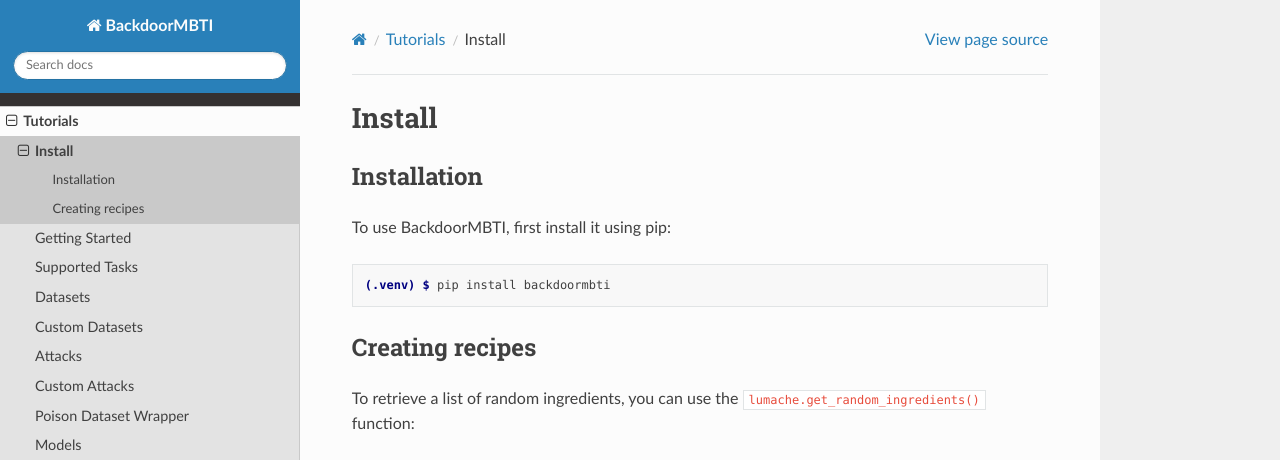
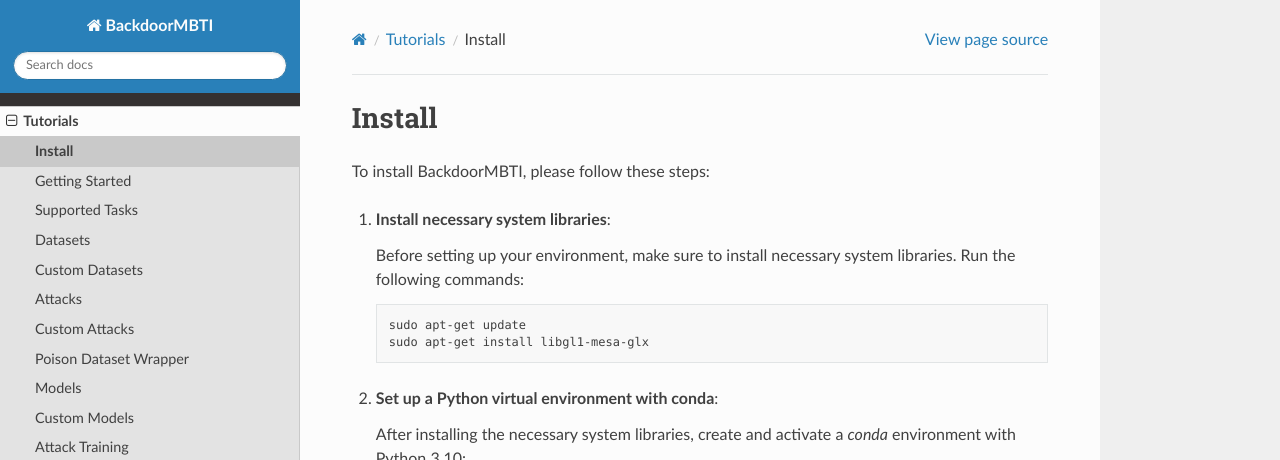
Before and after one commit to odymit/BackdoorMBTI-docs, a Sphinx documentation site: the page built from docs/source/tutorials/install.rst, in a window 1280 px wide and 1095 px high. Shown: the top 460 px of the window. Built offline with Sphinx 7.4.7 and the Read the Docs theme 3.1.0, drawn with Linux system fonts in a browser that asks for light colours; some of the changed text lies outside the part shown; grey boxes are pictures that could not be loaded.

Commit message:
提交update

```diff
--- a/docs/source/tutorials/install.rst
+++ b/docs/source/tutorials/install.rst
@@ -1,33 +1,42 @@
+.. _install:
+
 Install
-=====
+=======
 
-.. _installation:
+To install BackdoorMBTI, please follow these steps:
 
-Installation
-------------
+1. **Install necessary system libraries**:
 
-To use BackdoorMBTI, first install it using pip:
+   Before setting up your environment, make sure to install necessary system libraries. Run the following commands:
 
-.. code-block:: console
+   .. code-block:: bash
 
-   (.venv) $ pip install backdoormbti
+      sudo apt-get update
+      sudo apt-get install libgl1-mesa-glx
 
-Creating recipes
-----------------
+2. **Set up a Python virtual environment with conda**:
 
-To retrieve a list of random ingredients,
-you can use the ``lumache.get_random_ingredients()`` function:
+   After installing the necessary system libraries, create and activate a `conda` environment with Python 3.10:
 
-.. autofunction:: lumache.get_random_ingredients
+   .. code-block:: bash
 
-The ``kind`` parameter should be either ``"meat"``, ``"fish"``,
-or ``"veggies"``. Otherwise, :py:func:`lumache.get_random_ingredients`
-will raise an exception.
+      conda create -n bkdmbti python=3.10
+      conda activate bkdmbti
 
-.. autoexception:: lumache.InvalidKindError
+3. **Install from PyPI**:
 
-For example:
+   Once the environment is set up, run the following command to install BackdoorMBTI from PyPI:
 
->>> import lumache
->>> lumache.get_random_ingredients()
-['shells', 'gorgonzola', 'parsley']
+   .. code-block:: bash
+
+      pip install backdoormbti
+
+4. **Install from source** (optional):
+
+   Alternatively, if you prefer to install from source, follow these steps:
+
+   .. code-block:: bash
+
+      git clone https://github.com/SJTUHaiyangYu/BackdoorMBTI
+      cd BackdoorMBTI
+      pip install -r requirements.txt
```
Also changed, not shown: docs/source/tutorials/getting_started.rst (+59 -19 lines).
